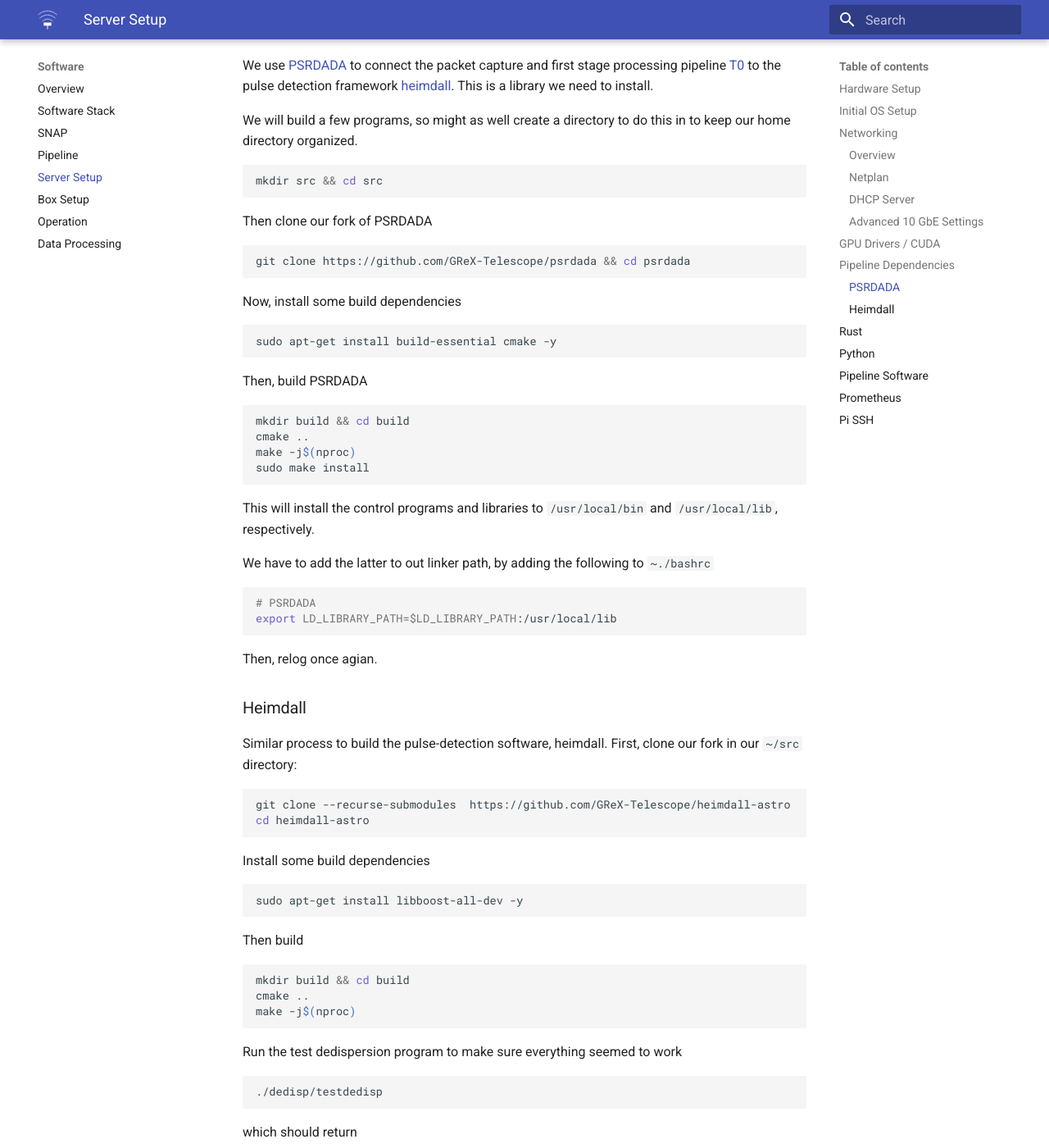
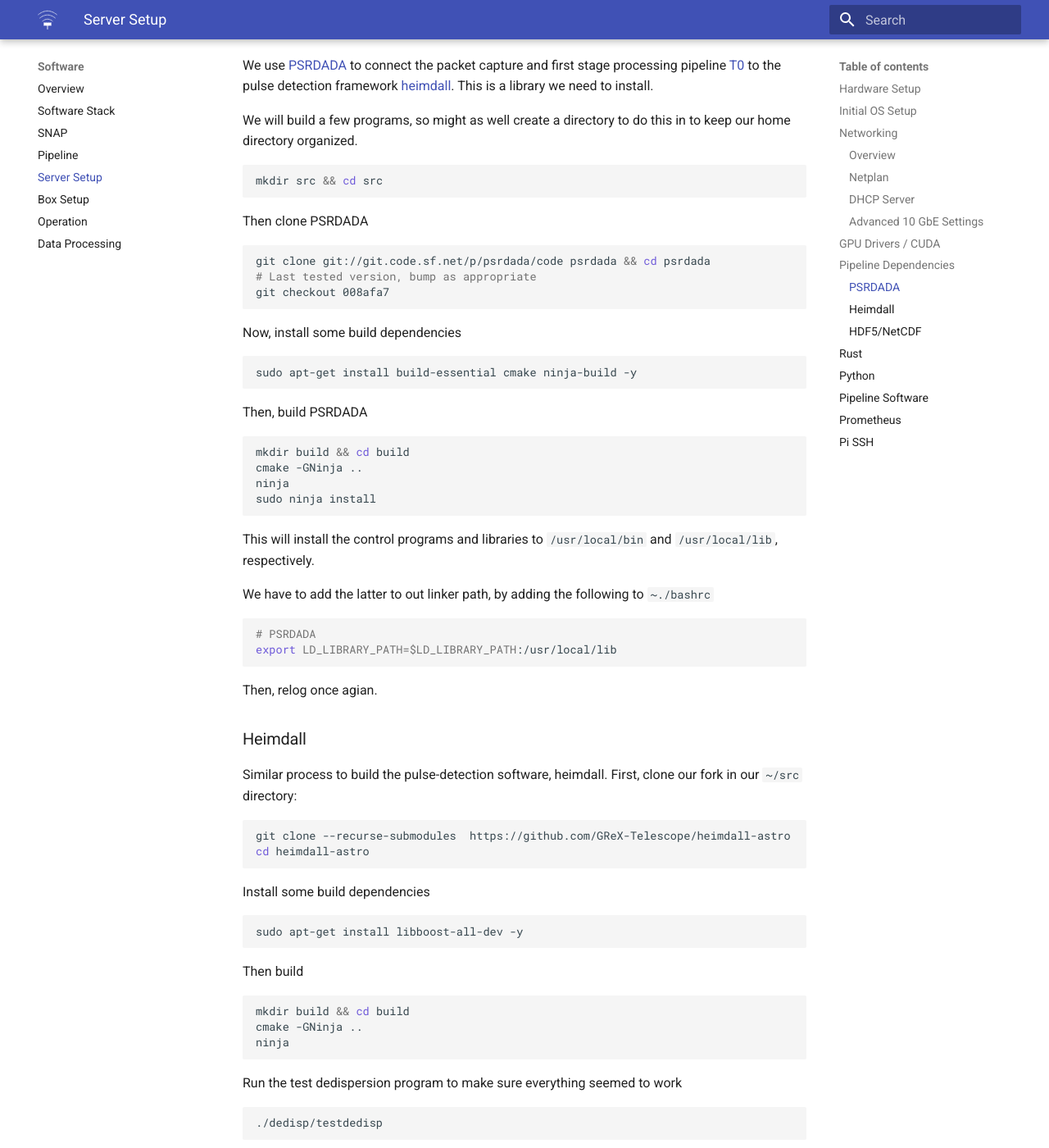
Before and after one commit to courtneyjkeeler/grex-telescope.github.io, an MkDocs documentation site: the page built from docs/software/server_setup.md, in a window 1280 px wide and 1400 px high, scrolled down 7145 px. Shown: the whole window at 82% size. Built offline with MkDocs 1.6.1 and Material for MkDocs 9.7.7, drawn with Linux system fonts in a browser that asks for light colours; some of the changed text lies outside the part shown.

Commit message:
Switch to upstream PSRDADA, native netcdf/hdf5

````diff
--- a/docs/software/server_setup.md
+++ b/docs/software/server_setup.md
@@ -292,25 +292,27 @@ We will build a few programs, so might as well create a directory to do this in
 mkdir src && cd src
 ```
 
-Then clone our fork of PSRDADA
+Then clone PSRDADA
 
 ```sh
-git clone https://github.com/GReX-Telescope/psrdada && cd psrdada
+git clone git://git.code.sf.net/p/psrdada/code psrdada && cd psrdada
+# Last tested version, bump as appropriate
+git checkout 008afa7
 ```
 
 Now, install some build dependencies
 
 ```sh
-sudo apt-get install build-essential cmake -y
+sudo apt-get install build-essential cmake ninja-build -y
 ```
 
 Then, build PSRDADA
 
 ```sh
 mkdir build && cd build
-cmake ..
-make -j$(nproc)
-sudo make install
+cmake -GNinja ..
+ninja
+sudo ninja install
 ```
 
 This will install the control programs and libraries to `/usr/local/bin` and `/usr/local/lib`, respectively.
@@ -344,8 +346,8 @@ Then build
 
 ```sh
 mkdir build && cd build
-cmake ..
-make -j$(nproc)
+cmake -GNinja ..
+ninja
 ```
 
 Run the test dedispersion program to make sure everything seemed to work
@@ -404,10 +406,20 @@ Dedispersion successful.
 Finally, install this into our path with
 
 ```sh
-sudo make install
+sudo ninja install
 ```
 
 The `heimdall` executable should now be available for the pipeline as well as offline analysis.
+
+### HDF5/NetCDF
+
+We use the fantastic [netcdf](https://www.unidata.ucar.edu/software/netcdf/) library to write out voltage
+data. To do this, we need to statically link netcdf (and it's dependent HDF5) at compile time. As such, we
+have to install these libraries systemw-wide.
+
+```sh
+sudo apt-get install libhdf5-dev libnetcdf-dev -y
+```
 
 ## Rust
 
````
